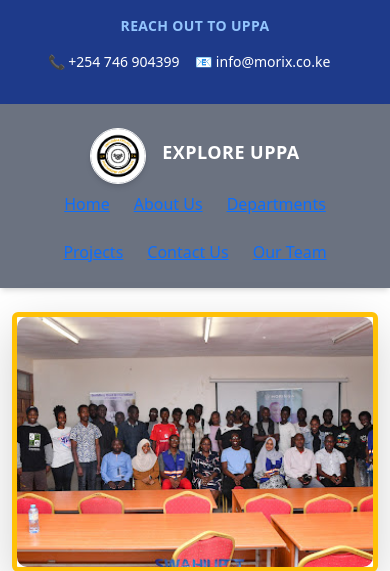
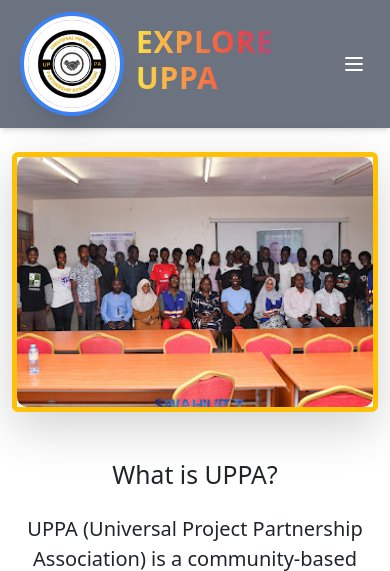
Before and after one commit to JAPHES/uppaweb, a Django app: page /about/ in a window 390 px wide. Shown: the top 571 px of the page. Run offline with Django 5.2, Linux system fonts and the light colour scheme; some libraries are stand-ins or nearby versions.

Commit message:
made new chages on navbar and footer

```diff
--- a/uppa/templates/uppa/footer.html
+++ b/uppa/templates/uppa/footer.html
@@ -31,13 +31,30 @@
       </div>
 
       <!-- Quick Links -->
-      <div class="col-md-3 mb-4">
-        <h5 style="color: orange;">Quick Links</h5>
-        <p><i class="bi bi-house-fill"></i> Home</p>
-        <p><i class="bi bi-rss-fill"></i> Blog</p>
-        <p><i class="bi bi-briefcase-fill"></i> Services</p>
-        <p><i class="bi bi-heart-fill"></i> Contact</p>
-      </div>
+<div class="col-md-3 mb-4">
+  <h5 style="color: orange;">Quick Links</h5>
+  <p>
+    <a href="{% url 'home' %}" class="text-white text-decoration-none">
+      <i class="bi bi-house-fill"></i> Home
+    </a>
+  </p>
+  <p>
+    <a href="{% url 'blog' %}" class="text-white text-decoration-none">
+      <i class="bi bi-rss-fill"></i> Blog
+    </a>
+  </p>
+  <p>
+    <a href="{% url 'services' %}" class="text-white text-decoration-none">
+      <i class="bi bi-briefcase-fill"></i> Services
+    </a>
+  </p>
+  <p>
+    <a href="{% url 'contact' %}" class="text-white text-decoration-none">
+      <i class="bi bi-heart-fill"></i> Contact
+    </a>
+  </p>
+</div>
+
 
       <!-- Objectives -->
       <div class="col-md-3 mb-4">
--- a/uppa/templates/uppa/navbar.html
+++ b/uppa/templates/uppa/navbar.html
@@ -9,37 +9,57 @@
 </head>
 <body class="font-sans">
 
-  <!-- Top Contact Bar -->
-  <div class="bg-blue-900 text-white py-3 text-center">
-    <p class="text-sm font-semibold tracking-wide uppercase text-blue-300">Reach Out to UPPA</p>
-    <p class="text-white text-sm md:text-base">
-      <span class="mr-3">📞 +254 746 904399</span>
-      <span class="mr-3">📧 info@morix.co.ke</span>
-      <span class="hidden sm:inline">🕘 Mon - Fri 8:00 - 17:00</span>
-    </p>
-  </div>
-
   <!-- Navbar -->
   <header class="bg-gray-500 text-white shadow-md">
-    <div class="container mx-auto flex flex-col md:flex-row items-center justify-between px-4 py-4 md:py-3">
+    <div class="container mx-auto px-4 py-3 flex items-center justify-between">
       <!-- Logo and Title -->
       <div class="flex items-center space-x-4">
-        <img src="{% static 'images/uppalogo.jpg' %}" alt="UPPA Logo" class="h-14 w-14 rounded-full border border-white shadow-md" />
-        <h1 class="text-lg md:text-2xl font-bold uppercase tracking-wide">Explore UPPA</h1>
+        <img src="{% static 'images/uppalogo.jpg' %}"
+     alt="UPPA Logo"
+     class="h-24 w-24 rounded-full border-4 border-white shadow-xl ring-4 ring-blue-500 hover:scale-105 transition-transform duration-300" />
+
+        <h1 class="text-3xl md:text-5xl font-extrabold uppercase tracking-wide bg-gradient-to-r from-yellow-300 via-red-500 to-blue-600 text-transparent bg-clip-text">
+  Explore UPPA
+</h1>
+
       </div>
 
+      <!-- Mobile Menu Button -->
+      <button id="menu-toggle" class="md:hidden text-white focus:outline-none">
+        <svg class="w-6 h-6" fill="none" stroke="currentColor" stroke-width="2" viewBox="0 0 24 24">
+          <path stroke-linecap="round" stroke-linejoin="round" d="M4 6h16M4 12h16M4 18h16"/>
+        </svg>
+      </button>
+
       <!-- Navigation Links -->
-<nav class="flex flex-wrap gap-4 mt-2 justify-center md:justify-start text-black text-[16px] md:text-[25px] font-medium">
-  <a href="{% url 'home' %}" class="hover:text-[#007bff] transition-colors">Home</a>
-  <a href="{% url 'about' %}" class="hover:text-[#007bff] transition-colors">About Us</a>
-  <a href="{% url 'departments' %}" class="hover:text-[#007bff] transition-colors">Departments</a>
-  <a href="{% url 'home' %}" class="hover:text-[#007bff] transition-colors">Projects</a>
-  <a href="{% url 'contact' %}" class="hover:text-[#007bff] transition-colors">Contact Us</a>
-  <a href="{% url 'team' %}" class="hover:text-[#007bff] transition-colors">Our Team</a>
-</nav>
+      <nav id="nav-links" class="hidden md:flex flex-col md:flex-row gap-4 mt-3 md:mt-0 md:items-center md:gap-6 text-black text-[16px] md:text-[25px] font-medium">
+        <a href="{% url 'home' %}" class="hover:text-[#007bff] transition-colors">Home</a>
+        <a href="{% url 'about' %}" class="hover:text-[#007bff] transition-colors">About Us</a>
+        <a href="{% url 'departments' %}" class="hover:text-[#007bff] transition-colors">Departments</a>
+        <a href="{% url 'home' %}" class="hover:text-[#007bff] transition-colors">Projects</a>
+        <a href="{% url 'contact' %}" class="hover:text-[#007bff] transition-colors">Contact Us</a>
+        <a href="{% url 'team' %}" class="hover:text-[#007bff] transition-colors">Our Team</a>
+      </nav>
+    </div>
 
+    <!-- Mobile Menu -->
+    <div id="mobile-menu" class="md:hidden hidden px-4 pb-4 text-black text-[18px] font-medium">
+      <a href="{% url 'home' %}" class="block py-1 hover:text-[#007bff]">Home</a>
+      <a href="{% url 'about' %}" class="block py-1 hover:text-[#007bff]">About Us</a>
+      <a href="{% url 'departments' %}" class="block py-1 hover:text-[#007bff]">Departments</a>
+      <a href="{% url 'home' %}" class="block py-1 hover:text-[#007bff]">Projects</a>
+      <a href="{% url 'contact' %}" class="block py-1 hover:text-[#007bff]">Contact Us</a>
+      <a href="{% url 'team' %}" class="block py-1 hover:text-[#007bff]">Our Team</a>
     </div>
   </header>
 
+  <script>
+    const menuToggle = document.getElementById('menu-toggle');
+    const mobileMenu = document.getElementById('mobile-menu');
+
+    menuToggle.addEventListener('click', () => {
+      mobileMenu.classList.toggle('hidden');
+    });
+  </script>
 </body>
 </html>
```
